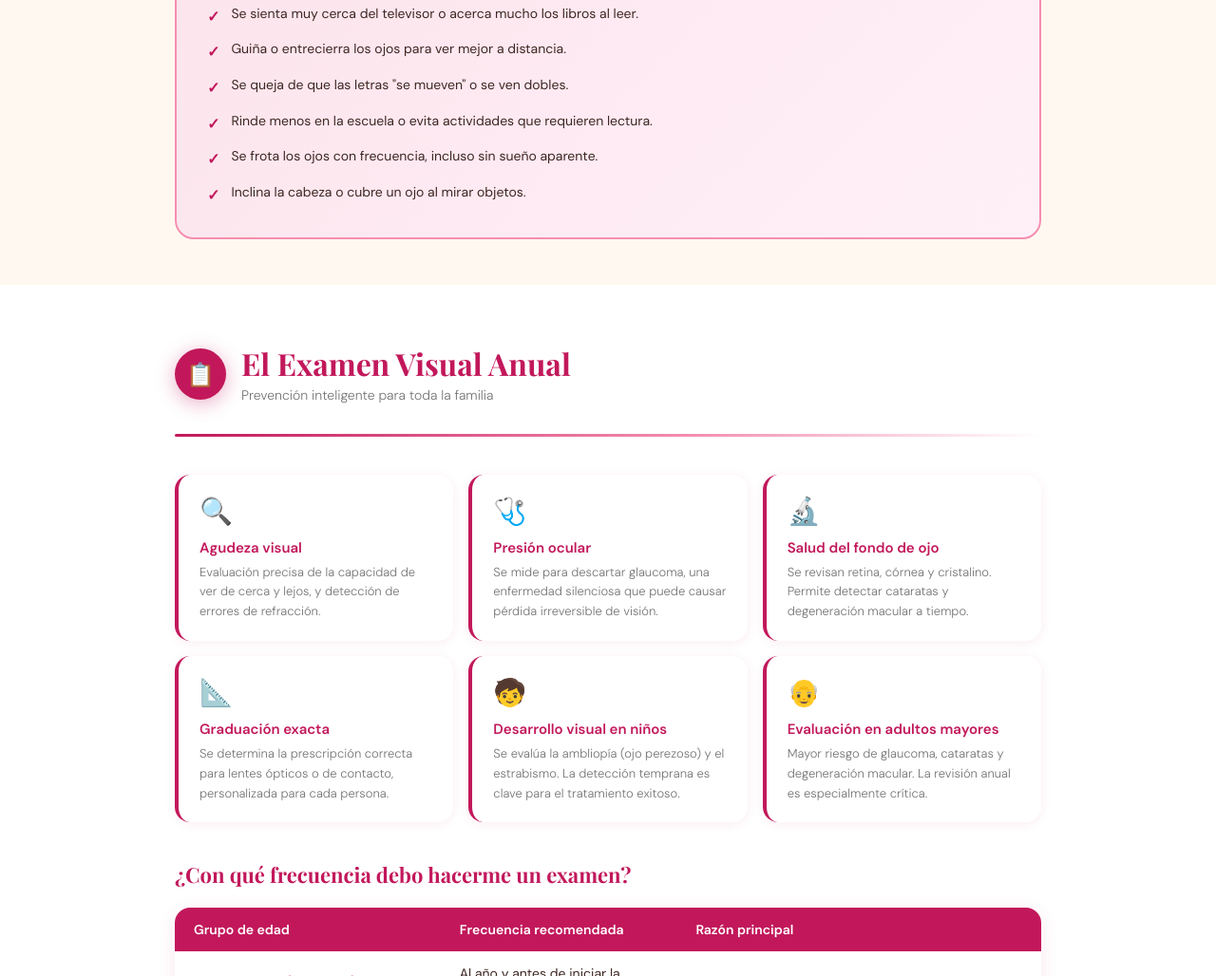
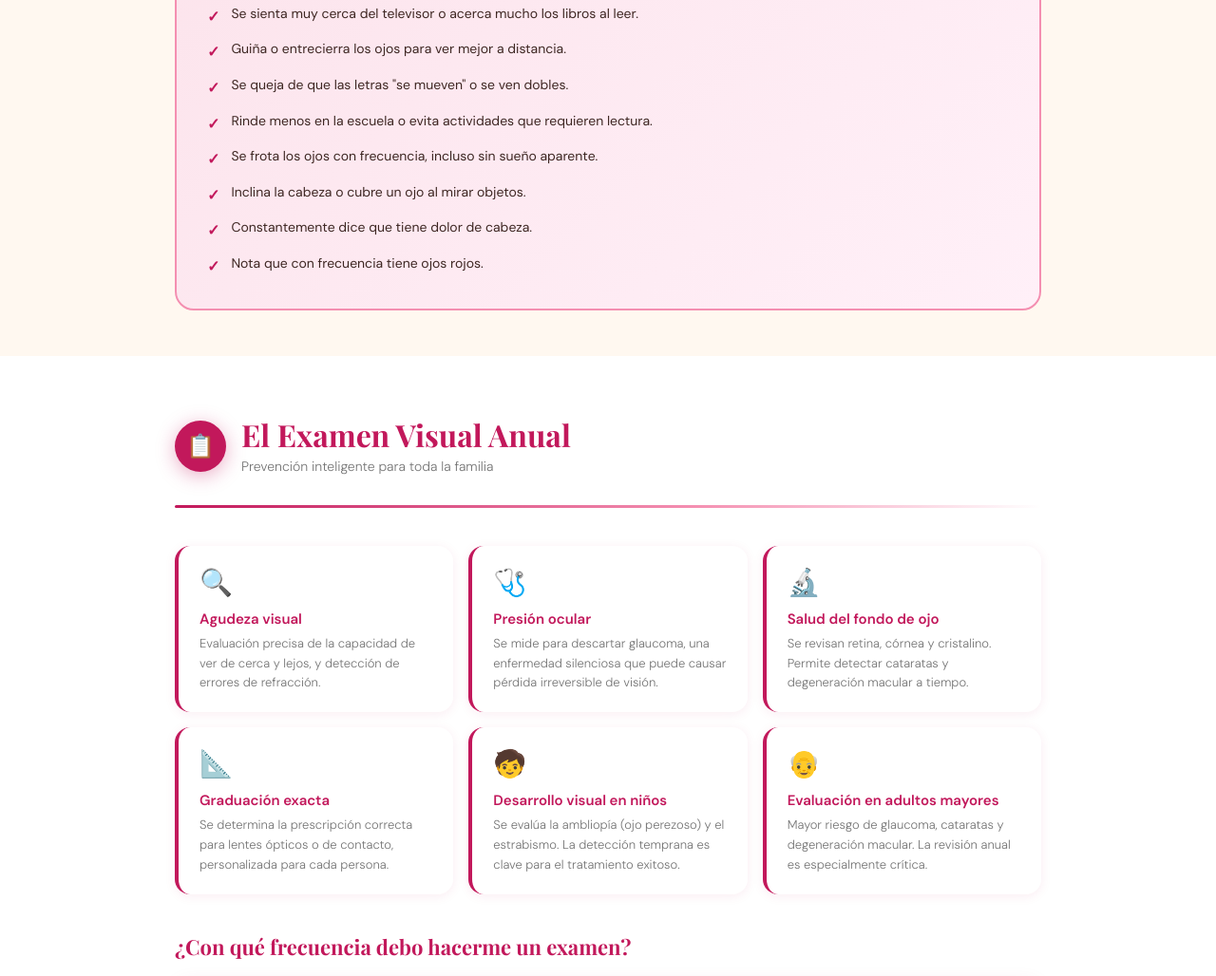
Before and after one commit to optiquesanjosecito/optiquesanjosecito.github.io, a plain HTML site: page salud-visual.html in a window 1280 px wide. Shown: the part 1491-2519 px from the top of the page at 95% size. Drawn offline with nearby package versions, Linux system fonts and the light colour scheme; a web font is replaced by a local one.

Commit message:
Update salud-visual.html

```diff
--- a/salud-visual.html
+++ b/salud-visual.html
@@ -558,6 +558,8 @@
         <li><span class="check">✓</span> Rinde menos en la escuela o evita actividades que requieren lectura.</li>
         <li><span class="check">✓</span> Se frota los ojos con frecuencia, incluso sin sueño aparente.</li>
         <li><span class="check">✓</span> Inclina la cabeza o cubre un ojo al mirar objetos.</li>
+        <li><span class="check">✓</span> Constantemente dice que tiene dolor de cabeza.</li>
+        <li><span class="check">✓</span> Nota que con frecuencia tiene ojos rojos.</li>
       </ul>
     </div>
   </div>
```
